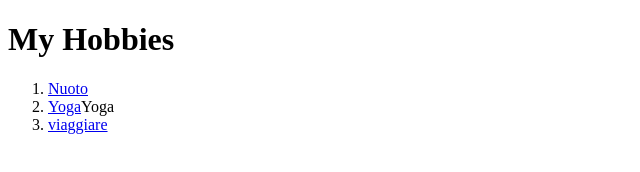
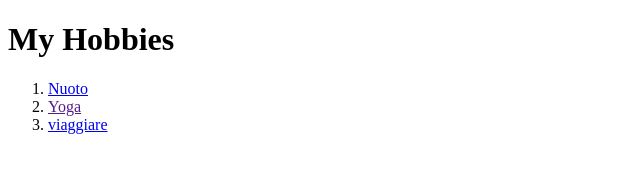
Before and after one commit to lunadore/CV, a plain HTML site: page hobbies.html in a window 1280 px wide. Shown: the full height of the page, 0-640 px from the left. Drawn offline with Linux system fonts and the light colour scheme.

Commit message:
Update hobbies.html

```diff
--- a/hobbies.html
+++ b/hobbies.html
@@ -8,7 +8,7 @@
     <h1>My Hobbies</h1>
     <ol>
       <li><a href="https://www.swimmershop.it/blog">Nuoto</a></li>
-      <li><a href="#">Yoga</a>Yoga</li>
+      <li><a href="">Yoga</a></li>
       <li> <a href="#">viaggiare</a> </li>
     </ol>
   </body>
```
